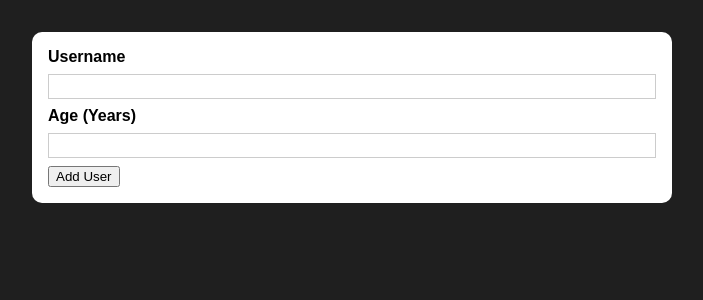
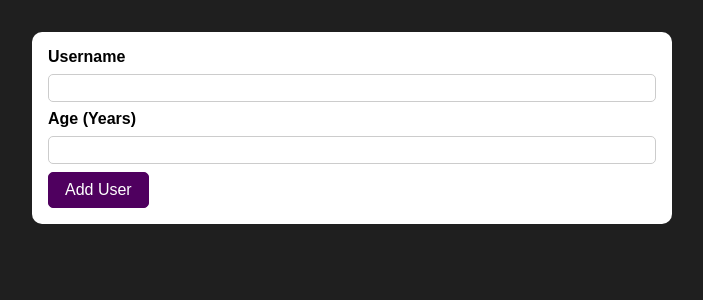
Before and after one commit to NunoRifa/udemy-expense-app-4, a React (Create React App) app: page / in a window 1280 px wide. Shown: the top 300 px of the page, without its empty margins (288-991 px from the left). Built offline with nearby package versions, Linux system fonts and the light colour scheme.

Commit message:
Adding a re-usable Button Component

```diff
--- /dev/null
+++ b/src/components/UI/Button.js
@@ -0,0 +1,17 @@
+import React from "react";
+
+import classes from "./Button.module.css";
+
+const Button = (props) => {
+  return (
+    <button
+      className={classes.button}
+      type={props.type || "button"}
+      onClick={props.onClick}
+    >
+      {props.children}
+    </button>
+  );
+};
+
+export default Button;
--- /dev/null
+++ b/src/components/UI/Button.module.css
@@ -0,0 +1,19 @@
+.button {
+  font: inherit;
+  border: 1px solid #4f005f;
+  background: #4f005f;
+  color: white;
+  padding: 0.5rem 1rem;
+  border-radius: 5px;
+  cursor: pointer;
+}
+
+.button:hover,
+.button:active {
+  background: #741188;
+  border-color: #741188;
+}
+
+.button:focus {
+  outline: none;
+}
--- a/src/components/Users/AddUser.js
+++ b/src/components/Users/AddUser.js
@@ -3,6 +3,7 @@
 import classes from "./AddUser.module.css";
 
 import Card from "../UI/Card";
+import Button from "../UI/Button";
 
 const AddUser = () => {
   const addUserHandler = (e) => {
@@ -16,7 +17,7 @@
         <input id="username" type="text" />
         <label htmlFor="age">Age (Years)</label>
         <input id="age" type="number" />
-        <button type="submit">Add User</button>
+        <Button type="submit">Add User</Button>
       </form>
     </Card>
   );
--- a/src/components/Users/AddUser.module.css
+++ b/src/components/Users/AddUser.module.css
@@ -16,8 +16,9 @@
   display: block;
   width: 100%;
   border: 1px solid #ccc;
-  padding: 0.15rem;
+  padding: 0.25rem;
   margin-bottom: 0.5rem;
+  border-radius: 5px;
 }
 
 .input input:focus {
```
